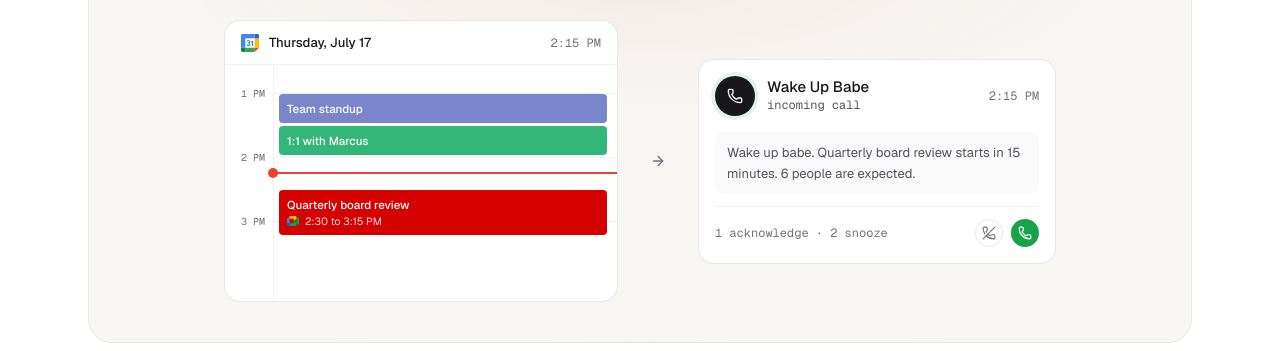
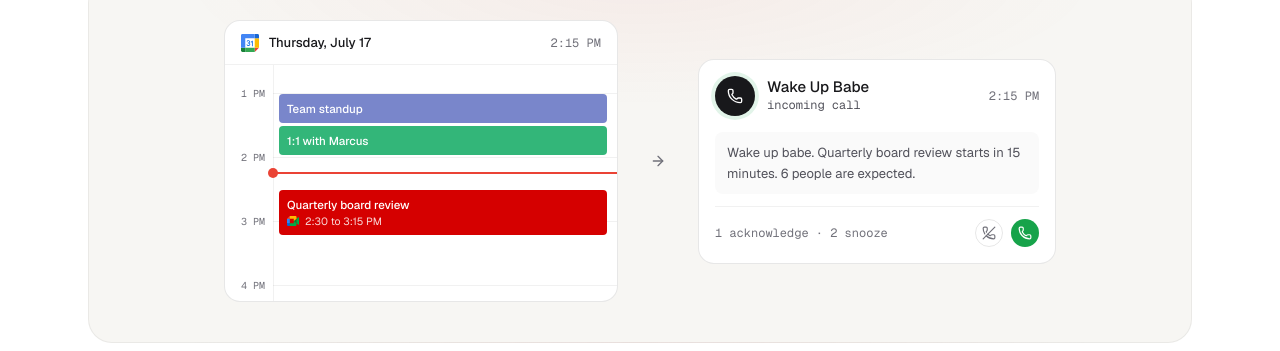
Before and after one commit to wakeupba/be, a Next.js app in the folder apps/landing/: page / in a window 1280 px wide. Shown: the part 593-944 px from the top of the page. Built offline with nearby package versions, Linux system fonts and the light colour scheme.

Commit message:
style(landing): add the 4 pm rule to the calendar mock

```diff
--- a/apps/landing/src/components/site/calendar-mock.tsx
+++ b/apps/landing/src/components/site/calendar-mock.tsx
@@ -44,7 +44,7 @@ export function CalendarMock() {
         <span className="absolute inset-y-0 w-px bg-line-soft" style={{ left: GUTTER }} aria-hidden />
 
         {/* hour rules with labels sitting just above, like the real thing */}
-        {['1 PM', '2 PM', '3 PM'].map((hour, index) => (
+        {['1 PM', '2 PM', '3 PM', '4 PM'].map((hour, index) => (
           <div key={hour}>
             <span
               className="absolute h-px bg-line-soft"
```
